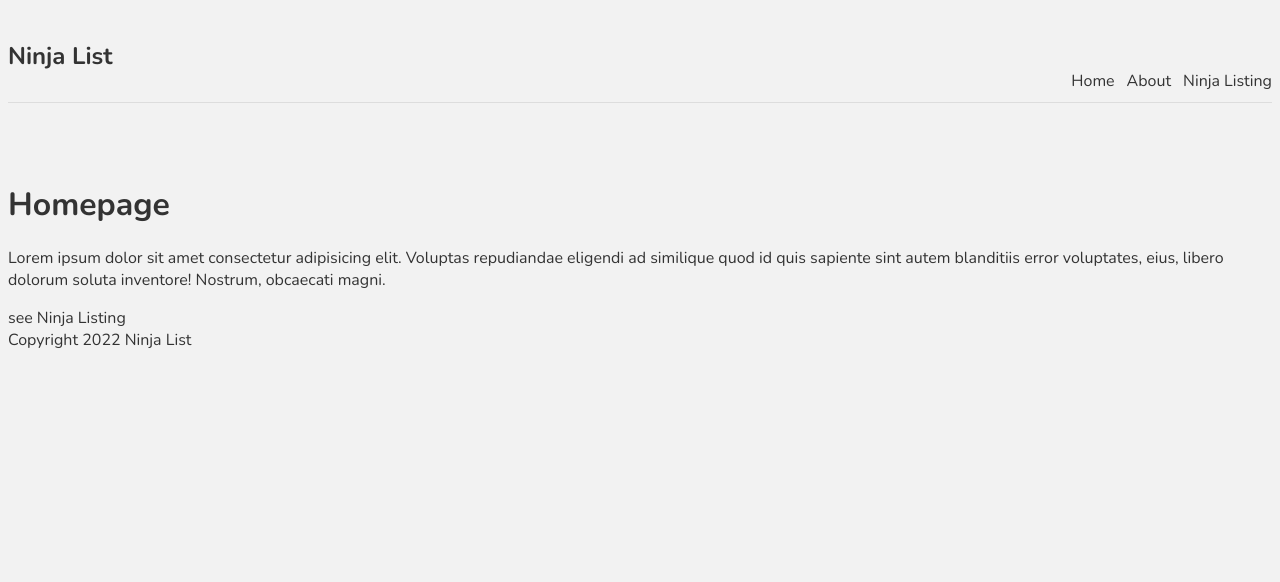
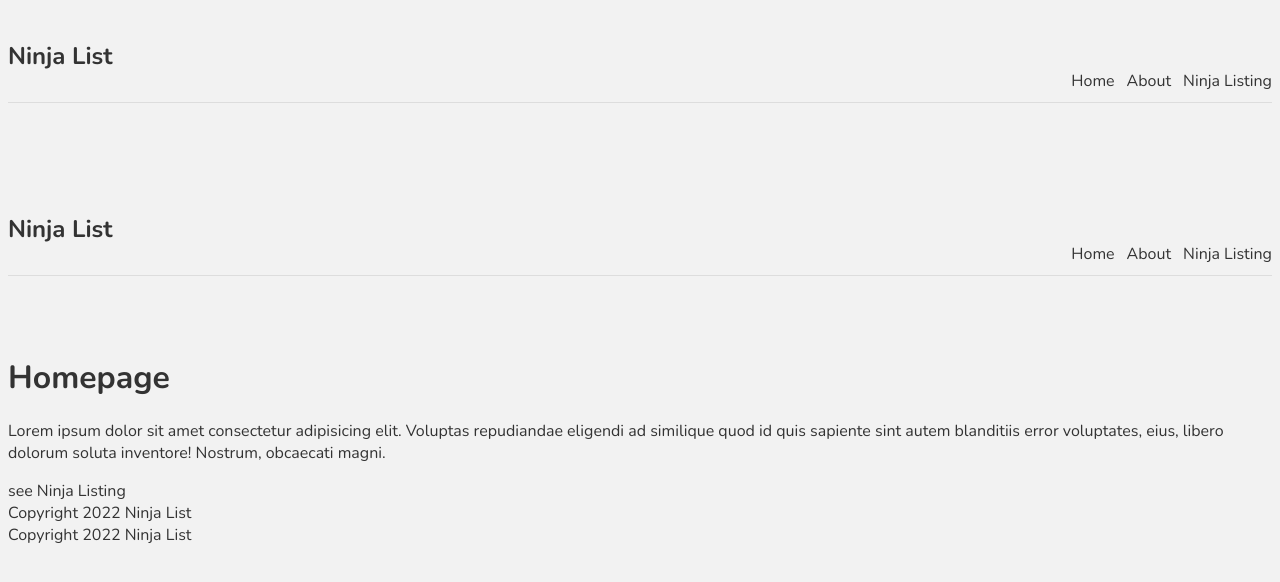
Before and after one commit to adham618/ninija-list, a Next.js app: page / in a window 1280 px wide. Shown: the top 582 px of the page. Built offline with nearby package versions, Linux system fonts and the light colour scheme.

Commit message:
add layout to all pages

```diff
--- a/pages/_app.tsx
+++ b/pages/_app.tsx
@@ -1,8 +1,13 @@
 import '../styles/globals.css'
 import type { AppProps } from 'next/app'
+import Layout from '../components/Layout'
 
 function MyApp({ Component, pageProps }: AppProps) {
-  return <Component {...pageProps} />
+  return (
+    <Layout>
+      <Component {...pageProps} />
+    </Layout>
+  )
 }
 
 export default MyApp
```
